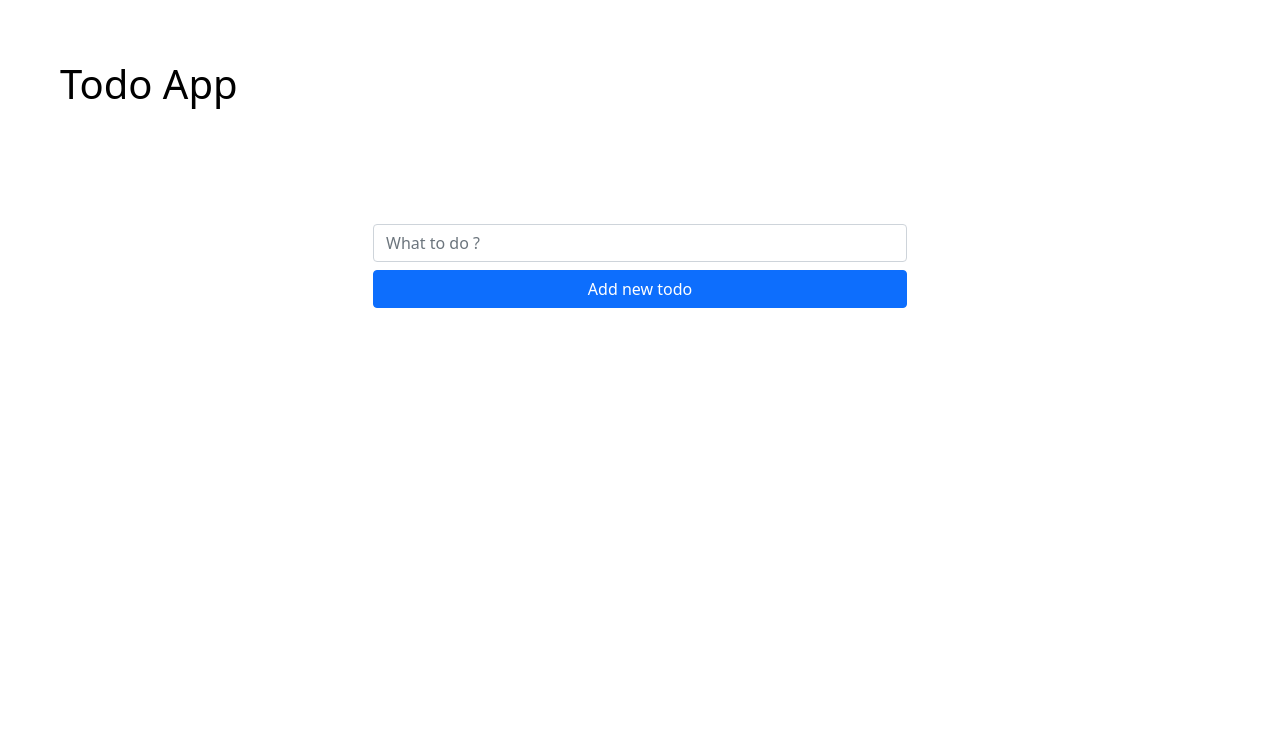
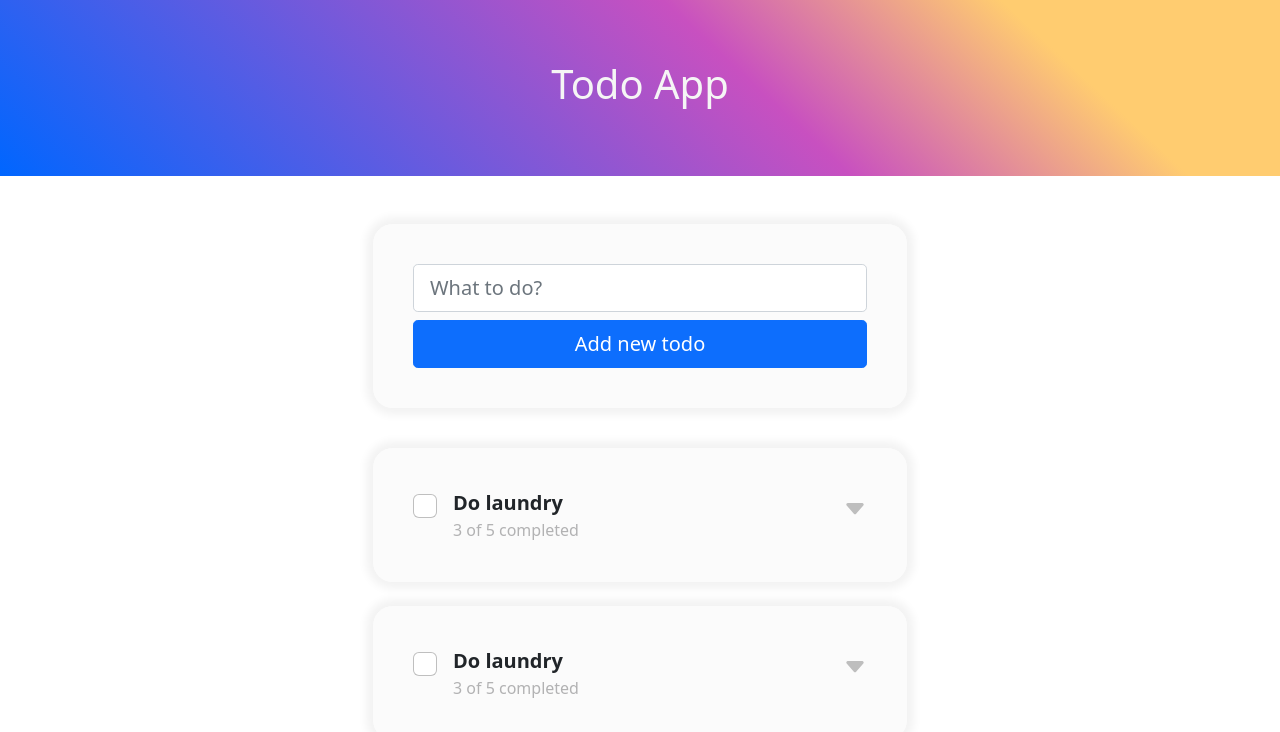
Before and after one commit to thanapongsj1996/todolist, a Next.js app in the folder frontend/: page / in a window 1280 px wide. Shown: the top 732 px of the page. Built offline with nearby package versions, Linux system fonts and the light colour scheme.

Commit message:
(frontend)feat: add todo component, redign ui

```diff
--- /dev/null
+++ b/frontend/components/TodoBox.tsx
@@ -0,0 +1,71 @@
+import { useState } from 'react'
+import styles from '../styles/Home.module.css'
+
+const TodoBox = () => {
+    const [show, setShow] = useState(false)
+
+    return (
+        <div className={styles.box__container + " my-4"}>
+            <div className='d-flex'>
+                <input className={styles.todo__check + " form-check-input"} type="checkbox" value="" id="flexCheckDefault" />
+                <div className='ms-3'>
+                    <span className={styles.todo__title}>Do laundry</span><br />
+                    <span className={styles.todo__status}>3 of 5 completed</span>
+                </div>
+                <div onClick={() => setShow(!show)} className={styles.todo__arrow + " ms-auto"}>
+                    {show &&
+                        <svg
+                            xmlns="http://www.w3.org/2000/svg"
+                            width="24"
+                            height="24"
+                            fill="currentColor"
+                            className="bi bi-caret-up-fill"
+                            viewBox="0 0 16 16"
+                        >
+                            <path d="m7.247 4.86-4.796 5.481c-.566.647-.106 1.659.753 1.659h9.592a1 1 0 0 0 .753-1.659l-4.796-5.48a1 1 0 0 0-1.506 0z" />
+                        </svg>}
+                    {!show &&
+                        <svg
+                            xmlns="http://www.w3.org/2000/svg"
+                            width="24"
+                            height="24"
+                            fill="currentColor"
+                            className="bi bi-caret-down-fill"
+                            viewBox="0 0 16 16"
+                        >
+                            <path d="M7.247 11.14 2.451 5.658C1.885 5.013 2.345 4 3.204 4h9.592a1 1 0 0 1 .753 1.659l-4.796 5.48a1 1 0 0 1-1.506 0z" />
+                        </svg>}
+                </div>
+            </div>
+            {show && <>
+                <div className={styles.subtask__container}>
+                    <input className={styles.subtask__check + " form-check-input"} type="checkbox" value="" />
+                    <div className='ms-3'>
+                        <span className={styles.subtask__title}>Do laundry 1</span>
+                    </div>
+                </div>
+                <div className={styles.subtask__container}>
+                    <input className={styles.subtask__check + " form-check-input"} type="checkbox" value="" />
+                    <div className='ms-3'>
+                        <span className={styles.subtask__title}>Do laundry 2</span>
+                    </div>
+                </div>
+                <div className={styles.subtask__container}>
+                    <input className={styles.subtask__check + " form-check-input"} type="checkbox" value="" />
+                    <div className='ms-3'>
+                        <span className={styles.subtask__title}>Do laundry 3</span>
+                    </div>
+                </div>
+                <div className='mt-3'>
+                    <input
+                        type="text"
+                        className="form-control"
+                        placeholder="What are the steps?" />
+                    <div className="btn btn-warning mt-2 w-100">New Step</div>
+                </div>
+            </>}
+        </div>
+    )
+}
+
+export default TodoBox
--- a/frontend/pages/index.tsx
+++ b/frontend/pages/index.tsx
@@ -1,15 +1,30 @@
 import type { NextPage } from 'next'
 import Jumbotron from '../components/Jumbotron'
+import TodoBox from '../components/TodoBox'
+import styles from '../styles/Home.module.css'
 
 const Home: NextPage = () => {
   return (
     <>
       <Jumbotron />
-      <div className="container d-flex justify-content-center py-5">
-        <div className="row w-100">
+      <div className="container d-flex flex-column py-5">
+        <div className="row w-100 px-0 mx-0">
           <div className="col-12 col-md-8 offset-md-2 col-lg-6 offset-lg-3">
-            <input type="text" className="col-12 form-control" placeholder="What to do ?" />
-            <button className="btn btn-primary mt-2 w-100">Add new todo</button>
+            <div className={styles.box__container}>
+              <div className="input-group input-group-lg">
+                <input
+                  type="text"
+                  className="form-control"
+                  placeholder="What to do?" />
+              </div>
+              <div className="btn btn-lg btn-primary mt-2 w-100">Add new todo</div>
+            </div>
+          </div>
+        </div>
+        <div className="row w-100 px-0 mx-0 mt-3">
+          <div className="col-12 col-md-8 offset-md-2 col-lg-6 offset-lg-3">
+            <TodoBox />
+            <TodoBox />
           </div>
         </div>
       </div>
--- /dev/null
+++ b/frontend/styles/Home.module.css
@@ -0,0 +1,41 @@
+.box__container {
+    padding: 40px;
+    border-radius: 20px;
+    background-color: rgba(247, 247, 247, 0.5);
+    box-shadow: 0px 0px 9px 7px rgba(0,0,0,0.05);
+    -webkit-box-shadow: 0px 0px 9px 7px rgba(0,0,0,0.05);
+    -moz-box-shadow: 0px 0px 9px 7px rgba(0,0,0,0.05);
+}
+.todo__title {
+    font-size: 20px;
+    font-weight: bold;
+}
+.todo__status {
+    font-size: 16px;
+    color: rgb(178, 178, 179);
+}
+.todo__check {
+    font-size: 24px;
+}
+.todo__arrow {
+    cursor: pointer;
+    font-size: 24px;
+    color: rgb(190, 190, 190);
+}
+.todo__arrow:hover {
+    color: rgb(177, 177, 177);
+}
+
+.subtask__container {
+    margin-top: 20px;
+    padding: 12px 20px;
+    border-radius: 20px;
+    background-color: white;
+    display: flex;
+}
+.subtask__check {
+    font-size: 18px;
+}
+.subtask__title {
+    font-size: 18px;
+}
--- a/frontend/styles/Jumbotron.module.css
+++ b/frontend/styles/Jumbotron.module.css
@@ -1,4 +1,8 @@
 .jumbotron {
-  color: black;
+  color: whitesmoke;
   padding: 60px;
+  background-color: #4158D0;
+  text-align: center;
+  background-color: #0066ff;
+  background-image: linear-gradient(43deg, #0066ff 0%, #C850C0 58%, #FFCC70 81%);
 }
```
